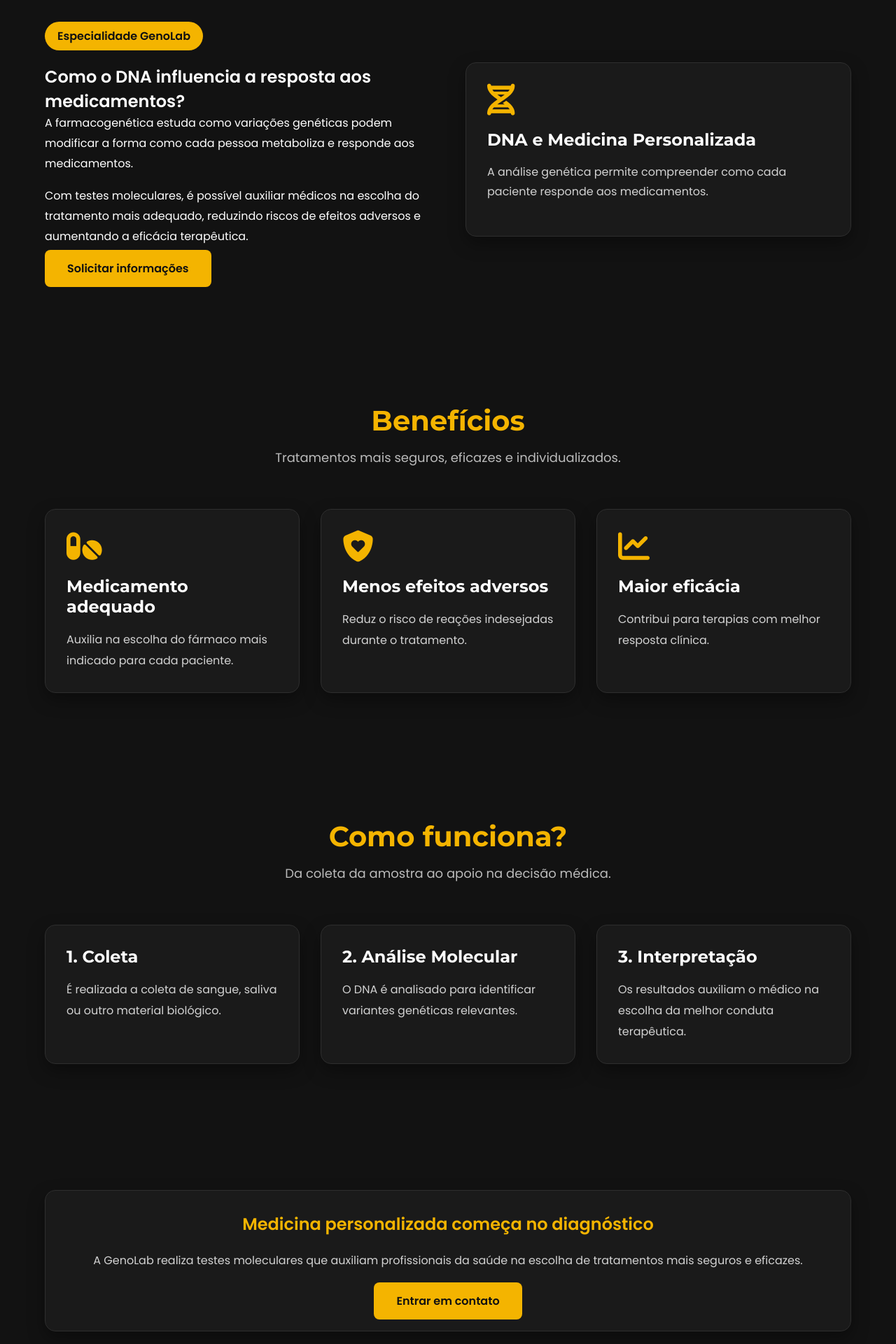
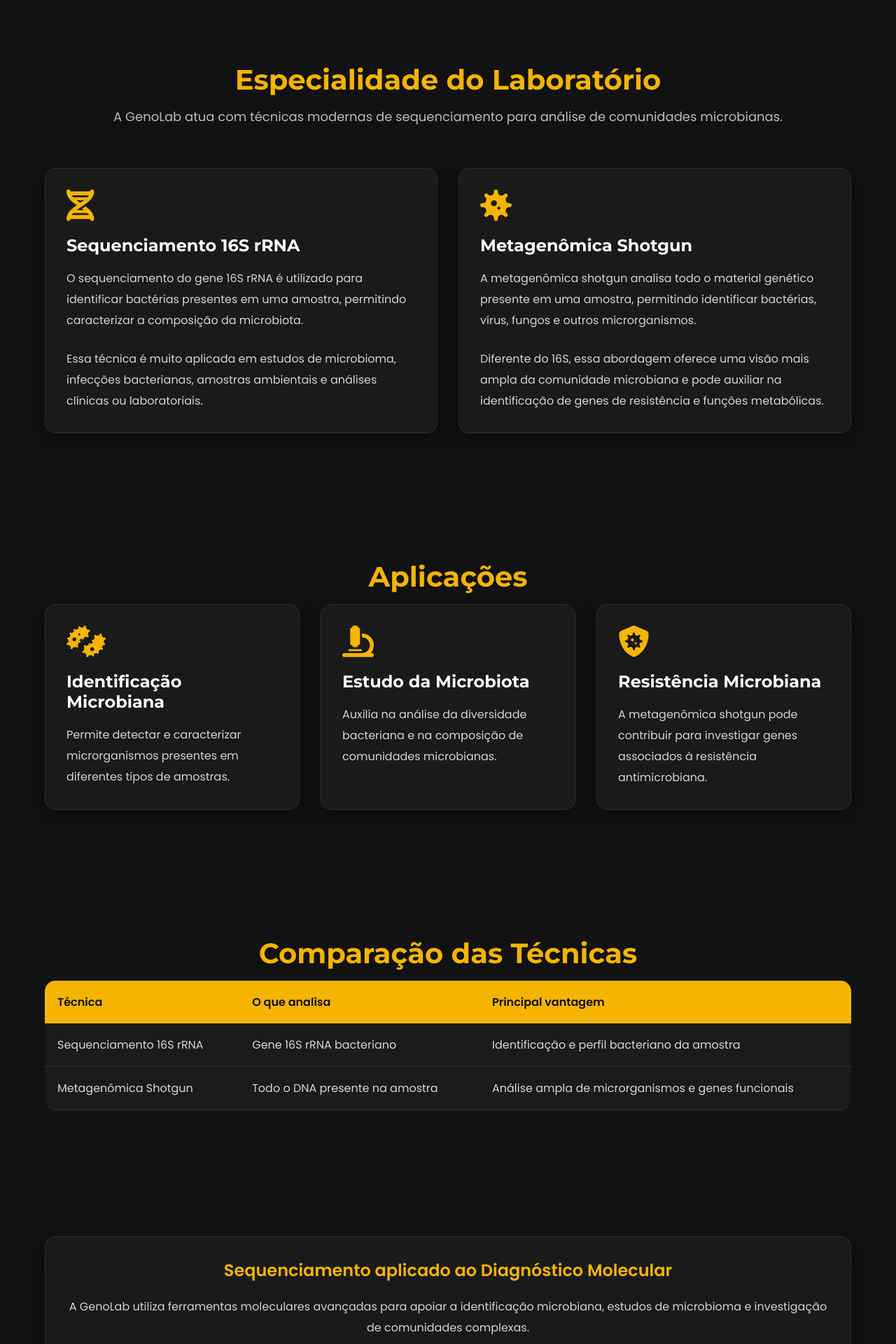
Before and after one commit to BigQuote/GenoLabb, a Flask app: page /especialidade in a window 1280 px wide. Shown: the part 419-2339 px from the top of the page at 70% size. Run offline with Flask 3, Linux system fonts and the light colour scheme.

Commit message:
Atualiza especialidade para sequenciamento

```diff
--- a/templates/especialidade.html
+++ b/templates/especialidade.html
@@ -1,76 +1,52 @@
 {% extends "base.html" %}
 
-{% block title %}Farmacogenética | GenoLab{% endblock %}
+{% block title %}Sequenciamento e Metagenômica | GenoLab{% endblock %}
 
 {% block content %}
 
 <section class="page-banner">
     <div class="container">
-        <h1>Farmacogenética</h1>
-        <p>Medicina personalizada baseada no DNA do paciente.</p>
-    </div>
-</section>
-
-<section>
-    <div class="container">
-        <div class="grid-2">
-
-            <div>
-                <span class="badge">Especialidade GenoLab</span>
-
-                <h2>Como o DNA influencia a resposta aos medicamentos?</h2>
-
-                <p>
-                    A farmacogenética estuda como variações genéticas podem
-                    modificar a forma como cada pessoa metaboliza e responde
-                    aos medicamentos.
-                </p>
-
-                <p>
-                    Com testes moleculares, é possível auxiliar médicos na
-                    escolha do tratamento mais adequado, reduzindo riscos de
-                    efeitos adversos e aumentando a eficácia terapêutica.
-                </p>
-
-                <a href="/contato" class="btn">Solicitar informações</a>
-            </div>
-
-            <div class="card">
-    <i class="fa-solid fa-dna"></i>
-    <h3>DNA e Medicina Personalizada</h3>
-    <p>
-        A análise genética permite compreender como cada paciente responde aos medicamentos.
-    </p>
-</div>
-
-        </div>
+        <h1>Sequenciamento 16S rRNA e Metagenômica Shotgun</h1>
+        <p>Análise molecular avançada para identificação microbiana.</p>
     </div>
 </section>
 
 <section>
     <div class="container">
 
-        <h2 class="titulo">Benefícios</h2>
-        <p class="subtitulo">Tratamentos mais seguros, eficazes e individualizados.</p>
+        <h2 class="titulo">Especialidade do Laboratório</h2>
+        <p class="subtitulo">
+            A GenoLab atua com técnicas modernas de sequenciamento para análise de comunidades microbianas.
+        </p>
 
         <div class="cards">
 
             <div class="card">
-                <i class="fa-solid fa-pills"></i>
-                <h3>Medicamento adequado</h3>
-                <p>Auxilia na escolha do fármaco mais indicado para cada paciente.</p>
+                <i class="fa-solid fa-dna"></i>
+                <h3>Sequenciamento 16S rRNA</h3>
+                <p>
+                    O sequenciamento do gene 16S rRNA é utilizado para identificar bactérias
+                    presentes em uma amostra, permitindo caracterizar a composição da microbiota.
+                </p>
+                <br>
+                <p>
+                    Essa técnica é muito aplicada em estudos de microbioma, infecções bacterianas,
+                    amostras ambientais e análises clínicas ou laboratoriais.
+                </p>
             </div>
 
             <div class="card">
-                <i class="fa-solid fa-shield-heart"></i>
-                <h3>Menos efeitos adversos</h3>
-                <p>Reduz o risco de reações indesejadas durante o tratamento.</p>
-            </div>
-
-            <div class="card">
-                <i class="fa-solid fa-chart-line"></i>
-                <h3>Maior eficácia</h3>
-                <p>Contribui para terapias com melhor resposta clínica.</p>
+                <i class="fa-solid fa-virus"></i>
+                <h3>Metagenômica Shotgun</h3>
+                <p>
+                    A metagenômica shotgun analisa todo o material genético presente em uma amostra,
+                    permitindo identificar bactérias, vírus, fungos e outros microrganismos.
+                </p>
+                <br>
+                <p>
+                    Diferente do 16S, essa abordagem oferece uma visão mais ampla da comunidade
+                    microbiana e pode auxiliar na identificação de genes de resistência e funções metabólicas.
+                </p>
             </div>
 
         </div>
@@ -81,24 +57,32 @@
 <section>
     <div class="container">
 
-        <h2 class="titulo">Como funciona?</h2>
-        <p class="subtitulo">Da coleta da amostra ao apoio na decisão médica.</p>
+        <h2 class="titulo">Aplicações</h2>
 
         <div class="cards">
 
             <div class="card">
-                <h3>1. Coleta</h3>
-                <p>É realizada a coleta de sangue, saliva ou outro material biológico.</p>
+                <i class="fa-solid fa-bacteria"></i>
+                <h3>Identificação Microbiana</h3>
+                <p>
+                    Permite detectar e caracterizar microrganismos presentes em diferentes tipos de amostras.
+                </p>
             </div>
 
             <div class="card">
-                <h3>2. Análise Molecular</h3>
-                <p>O DNA é analisado para identificar variantes genéticas relevantes.</p>
+                <i class="fa-solid fa-microscope"></i>
+                <h3>Estudo da Microbiota</h3>
+                <p>
+                    Auxilia na análise da diversidade bacteriana e na composição de comunidades microbianas.
+                </p>
             </div>
 
             <div class="card">
-                <h3>3. Interpretação</h3>
-                <p>Os resultados auxiliam o médico na escolha da melhor conduta terapêutica.</p>
+                <i class="fa-solid fa-shield-virus"></i>
+                <h3>Resistência Microbiana</h3>
+                <p>
+                    A metagenômica shotgun pode contribuir para investigar genes associados à resistência antimicrobiana.
+                </p>
             </div>
 
         </div>
@@ -108,14 +92,42 @@
 
 <section>
     <div class="container">
+
+        <h2 class="titulo">Comparação das Técnicas</h2>
+
+        <table class="tabela">
+            <tr>
+                <th>Técnica</th>
+                <th>O que analisa</th>
+                <th>Principal vantagem</th>
+            </tr>
+
+            <tr>
+                <td>Sequenciamento 16S rRNA</td>
+                <td>Gene 16S rRNA bacteriano</td>
+                <td>Identificação e perfil bacteriano da amostra</td>
+            </tr>
+
+            <tr>
+                <td>Metagenômica Shotgun</td>
+                <td>Todo o DNA presente na amostra</td>
+                <td>Análise ampla de microrganismos e genes funcionais</td>
+            </tr>
+        </table>
+
+    </div>
+</section>
+
+<section>
+    <div class="container">
         <div class="card" style="text-align:center;">
             <h2 style="color:#F4B400; margin-bottom:20px;">
-                Medicina personalizada começa no diagnóstico
+                Sequenciamento aplicado ao Diagnóstico Molecular
             </h2>
 
             <p style="margin-bottom:30px;">
-                A GenoLab realiza testes moleculares que auxiliam profissionais
-                da saúde na escolha de tratamentos mais seguros e eficazes.
+                A GenoLab utiliza ferramentas moleculares avançadas para apoiar a identificação
+                microbiana, estudos de microbioma e investigação de comunidades complexas.
             </p>
 
             <a href="/contato" class="btn">Entrar em contato</a>
```
